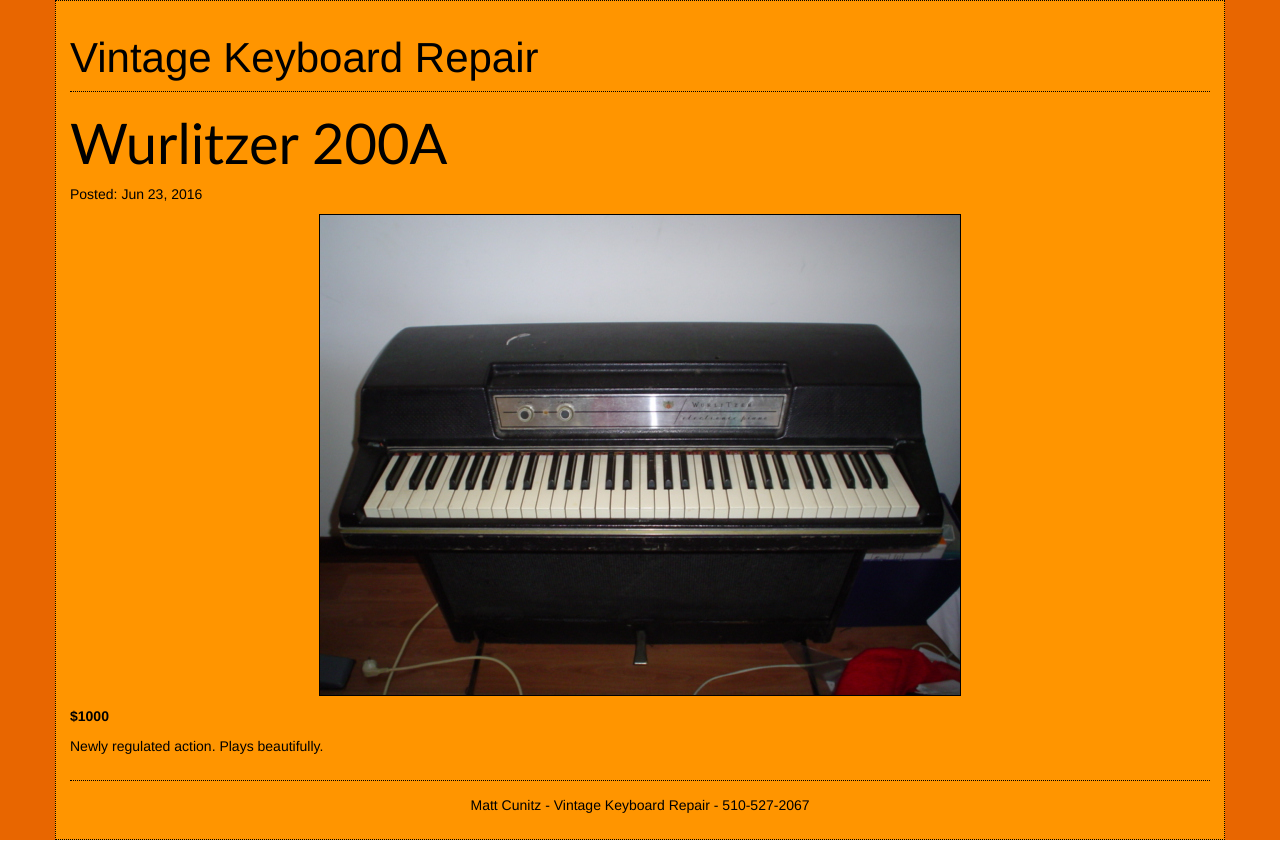
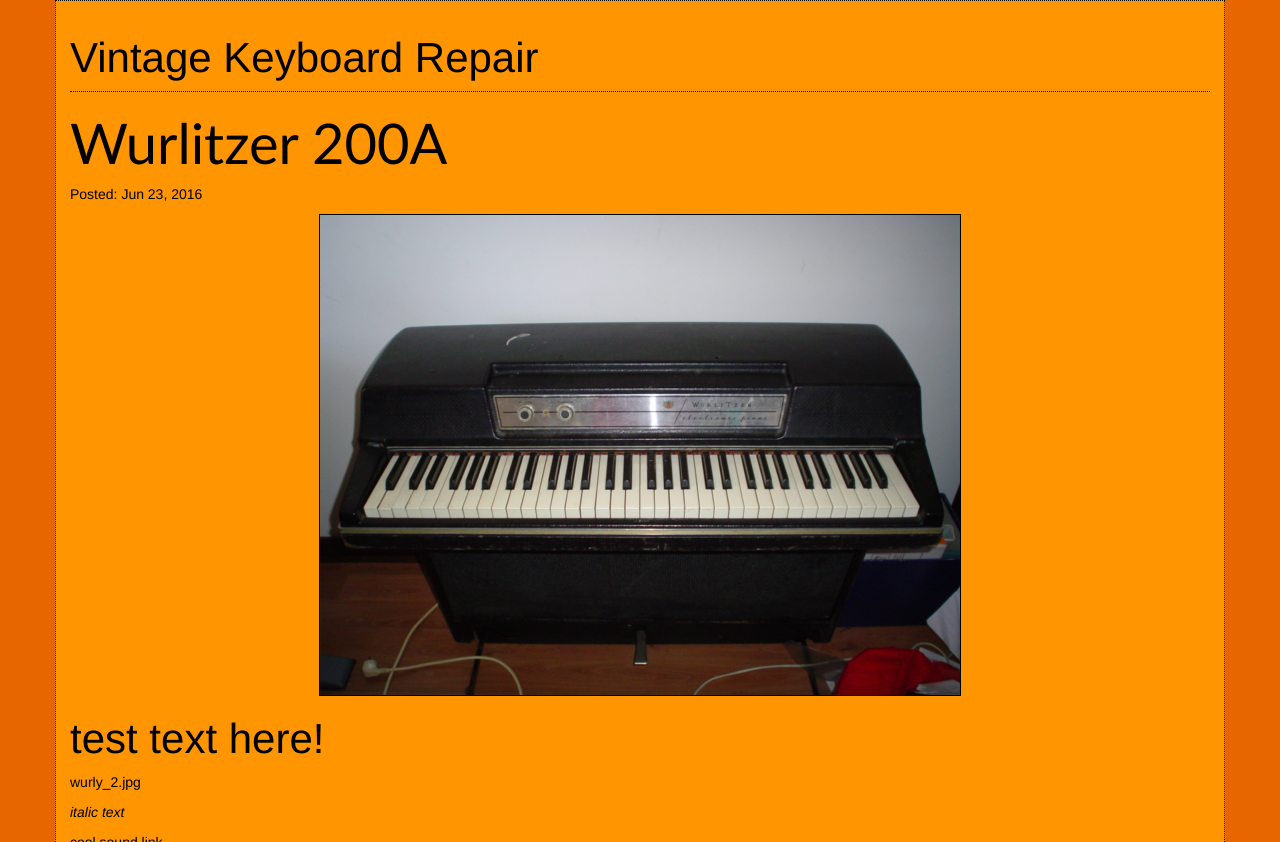
Before and after one commit to fogg4444/vintage_Keyboard_Repair_homeage, a Jekyll site: the page built from _posts/forsale/2016-06-23-test3.md, in a window 1280 px wide. Shown: the top 842 px of the page. Built offline with Jekyll 4.4.1, drawn with Linux system fonts in a browser that asks for light colours; grey boxes are pictures that could not be loaded.

Commit message:
Updated 2016-06-23-test3.md

```diff
--- a/_posts/forsale/2016-06-23-test3.md
+++ b/_posts/forsale/2016-06-23-test3.md
@@ -7,6 +7,17 @@
 
 ![DSC01108.JPG]({{site.baseurl}}/assets/images/DSC01108.JPG)
 
-**$1000**
+## test text here!
+
+[wurly_2.jpg]({{site.baseurl}}/assets/images/wurly_2.jpg)
+
+_italic text_
+
+[cool sound link](https://soundcloud.com/brians-iphone/clap-clap)
+
+![wurlitzer]({{site.baseurl}}/assets/images/wurly_2.jpg)
+
+**$8000**
+
 
 Newly regulated action. Plays beautifully.
```
